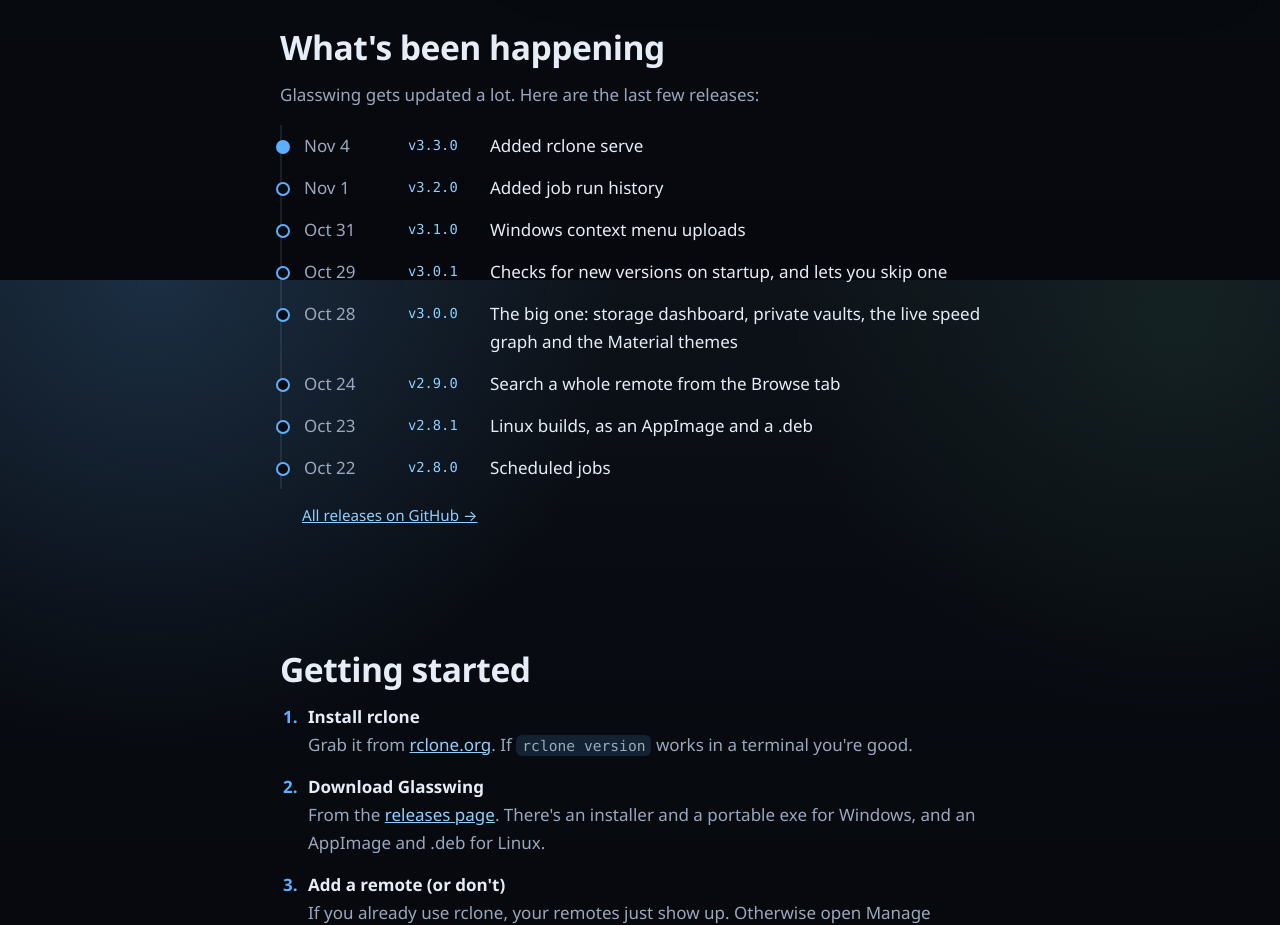
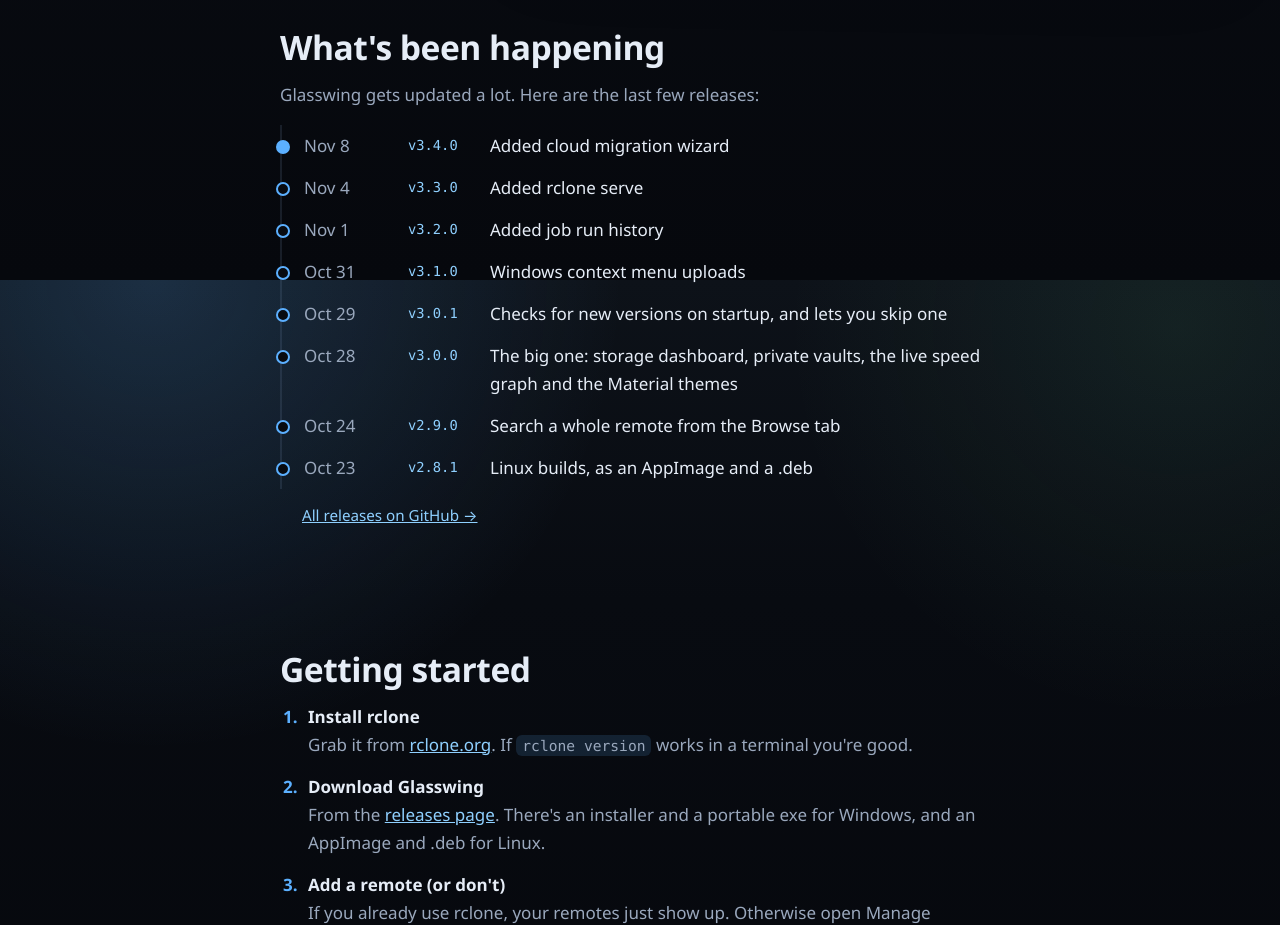
Before and after one commit to SSCHRE/rclone-gui-glasswing, an Electron app: page docs/index.html in a window 1280 px wide. Shown: the part 4520-5445 px from the top of the page. Drawn offline with Linux system fonts and the light colour scheme.

Commit message:
Update index.html

```diff
--- a/docs/index.html
+++ b/docs/index.html
@@ -1253,6 +1253,7 @@
         <h2>What's been happening</h2>
         <p class="muted">Glasswing gets updated a lot. Here are the last few releases:</p>
         <ul class="log">
+          <li><time datetime="2026-11-08">Nov 8</time><a href="https://github.com/SSCHRE/rclone-gui-glasswing/releases/tag/v3.4.0">v3.4.0</a><span>Added cloud migration wizard</span></li>
           <li><time datetime="2026-11-04">Nov 4</time><a href="https://github.com/SSCHRE/rclone-gui-glasswing/releases/tag/v3.3.0">v3.3.0</a><span>Added rclone serve</span></li>
           <li><time datetime="2026-11-01">Nov 1</time><a href="https://github.com/SSCHRE/rclone-gui-glasswing/releases/tag/v3.2.0">v3.2.0</a><span>Added job run history</span></li>
           <li><time datetime="2026-10-31">Oct 31</time><a href="https://github.com/SSCHRE/rclone-gui-glasswing/releases/tag/v3.1.0">v3.1.0</a><span>Windows context menu uploads</span></li>
@@ -1260,7 +1261,6 @@
           <li><time datetime="2026-10-28">Oct 28</time><a href="https://github.com/SSCHRE/rclone-gui-glasswing/releases/tag/v3.0.0">v3.0.0</a><span>The big one: storage dashboard, private vaults, the live speed graph and the Material themes</span></li>
           <li><time datetime="2026-10-24">Oct 24</time><a href="https://github.com/SSCHRE/rclone-gui-glasswing/releases/tag/v2.9.0">v2.9.0</a><span>Search a whole remote from the Browse tab</span></li>
           <li><time datetime="2026-10-23">Oct 23</time><a href="https://github.com/SSCHRE/rclone-gui-glasswing/releases/tag/v2.8.1">v2.8.1</a><span>Linux builds, as an AppImage and a .deb</span></li>
-          <li><time datetime="2026-10-22">Oct 22</time><a href="https://github.com/SSCHRE/rclone-gui-glasswing/releases/tag/v2.8.0">v2.8.0</a><span>Scheduled jobs</span></li>
         </ul>
         <p class="log-foot"><a href="https://github.com/SSCHRE/rclone-gui-glasswing/releases">All releases on GitHub →</a></p>
       </div>
```
